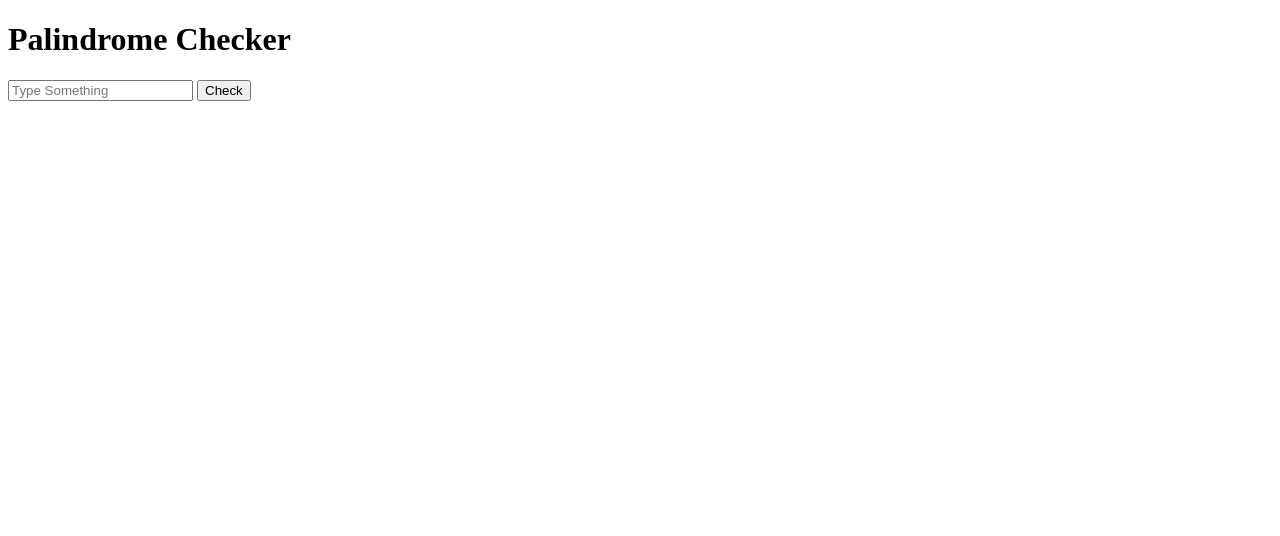
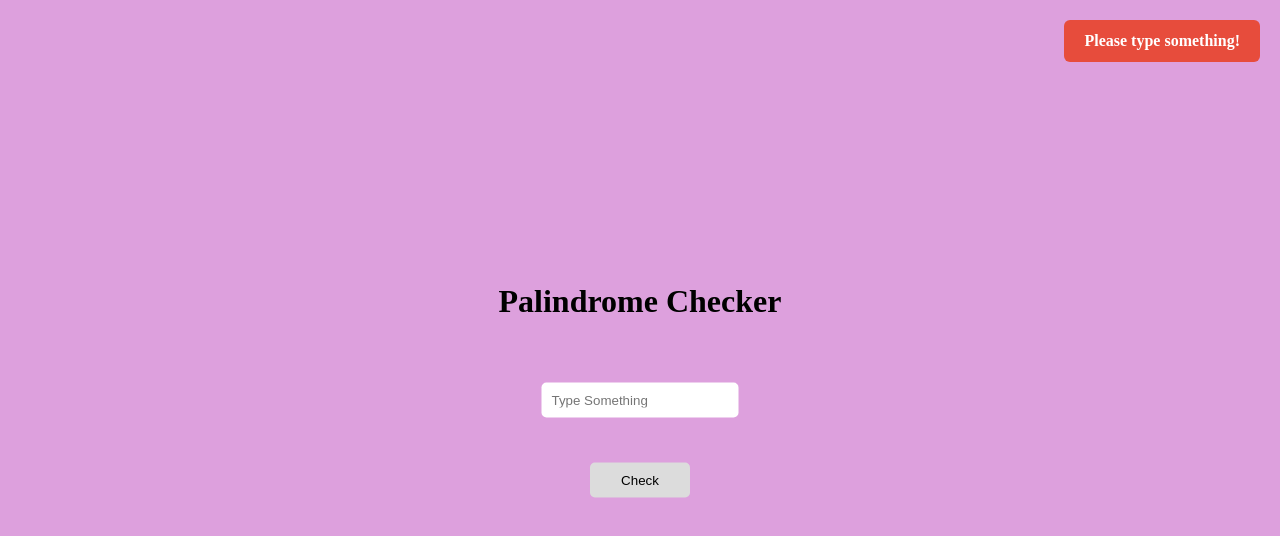
Before and after one commit to lugard1/palindrome-checker, a plain HTML site: page index.html in a window 1280 px wide. Both pictures are taken after a click on the button "Check". Drawn offline with Linux system fonts and the light colour scheme.

Commit message:
Update index.html index.js and style.css to replace the alert prompt with an overlay prompt within the app display

```diff
--- a/index.html
+++ b/index.html
@@ -3,12 +3,17 @@
 <head>
   <meta charset="UTF-8">
   <meta name="viewport" content="width=device-width, initial-scale=1.0">
+  <link rel="stylesheet" href="style.css">
   <title>Palindrome Checker</title>
 </head>
 <body>
   <h1>Palindrome Checker</h1>
   <input id="input" type="text" placeholder="Type Something">
   <button id="btn">Check</button>
+
+   <!-- Overlay container -->
+  <div id="overlay" class="hidden"></div>
+
   <script src="index.js"></script>
 </body>
 </html>
--- a/index.js
+++ b/index.js
@@ -1,23 +1,49 @@
 const inputEl = document.getElementById('input');
 const btnEl = document.getElementById('btn')
+const overlay = document.getElementById('overlay');
+
+
+function showOverlay(message, color = '#333') {
+  overlay.textContent = message;
+  overlay.style.backgroundColor = color;
+  overlay.classList.add('show');
+
+  // Hide after 3 seconds
+  setTimeout(() => {
+    overlay.classList.remove('show');
+  }, 3000);
+}
 
 function reverseString(str) {
   return str.split('').reverse().join('')
 }
 
-function check(){
-  const value = inputEl.value;
+function check() {
+  const value = inputEl.value.trim();
   const reverse = reverseString(value);
 
-  if (value === reverse) {
-    alert('P A L I N D R O M E')
+  if (!value) {
+    showOverlay('Please type something!', '#e74c3c'); // red for error
+  } else if (value === reverse) {
+    showOverlay('✅ P A L I N D R O M E', 'green'); // green for success
   } else {
-    alert('Not a P A L I N D R O M E')
+    showOverlay('❌ Not a P A L I N D R O M E', '#e74c3c');
   }
 
-  inputEl.value = ''
+  inputEl.value = '';
+}function check() {
+  const value = inputEl.value.trim();
+  const reverse = reverseString(value);
+
+  if (!value) {
+    showOverlay('Please type something!', '#e74c3c'); // red for error
+  } else if (value === reverse) {
+    showOverlay('✅ P A L I N D R O M E', 'green'); // green for success
+  } else {
+    showOverlay('❌ Not a P A L I N D R O M E', '#e74c3c');
+  }
+
+  inputEl.value = '';
 }
 
-btnEl.addEventListener('click', () =>{
-  check()
-})
+btnEl.addEventListener('click', check);
--- /dev/null
+++ b/style.css
@@ -0,0 +1,65 @@
+body {
+  background-color: plum;
+  height: 100vh;
+  margin: 0;
+  position: relative;
+}
+
+h1 {
+  text-align: center;
+  width: 100%;
+  position: absolute;
+  top: 35%;
+  left: 50%;
+  transform: translate(-50%, -50%)
+}
+
+#input {
+  padding: 10px;
+  border: none;
+  border-radius: 5px;
+  position: absolute;
+  top: 50%;
+  left: 50%;
+  transform: translate(-50%, -50%);
+}
+
+#btn {
+  border: none;
+  border-radius: 5px;
+  padding: 10px;
+  width: 100px;
+  background: gainsboro;
+  position: absolute;
+  top: 60%;
+  left: 50%;
+  transform: translate(-50%, -50%);
+}
+
+#btn:hover {
+  background: orange;
+  color: #fff;
+}
+
+/* Overlay notification */
+#overlay {
+  position: fixed;
+  top: 20px;
+  right: 20px;
+  color: white;
+  padding: 12px 20px;
+  border-radius: 6px;
+  opacity: 0;
+  pointer-events: none;
+  transition: opacity 0.4s ease, transform 0.4s ease;
+  transform: translateY(-10px);
+  font-weight: bold;
+  z-index: 9999;
+}
+
+/* When visible */
+#overlay.show {
+  opacity: 1;
+  pointer-events: auto;
+  transform: translateY(0);
+}
```
